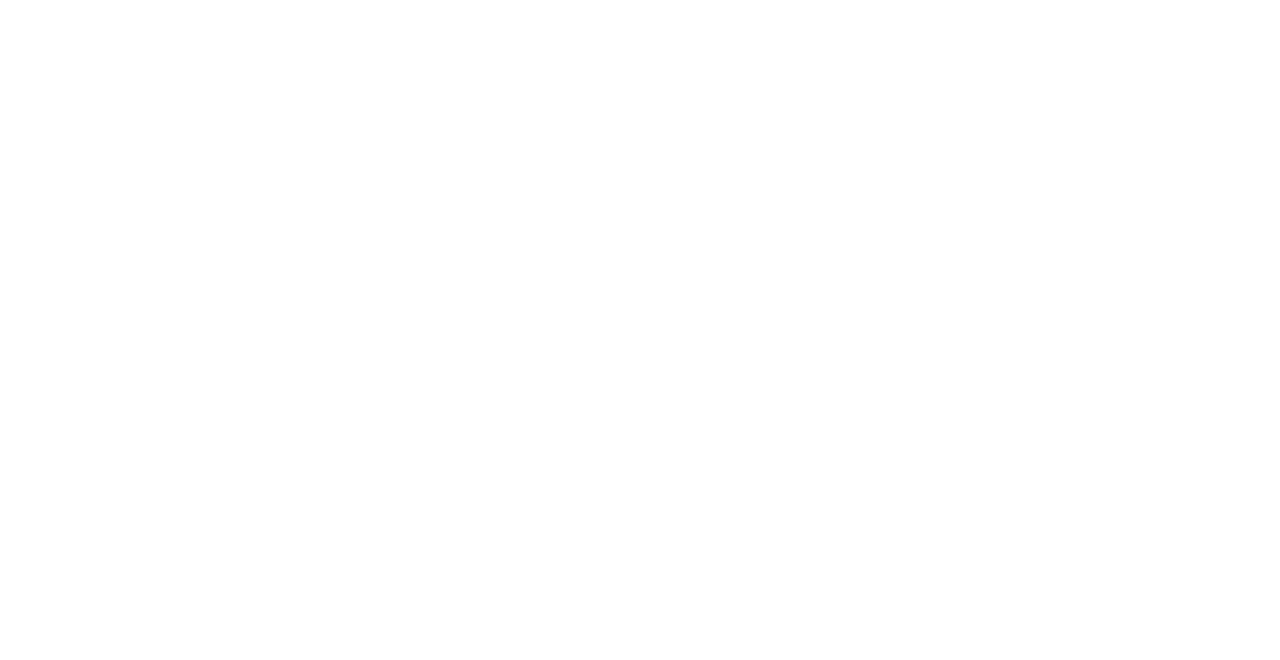
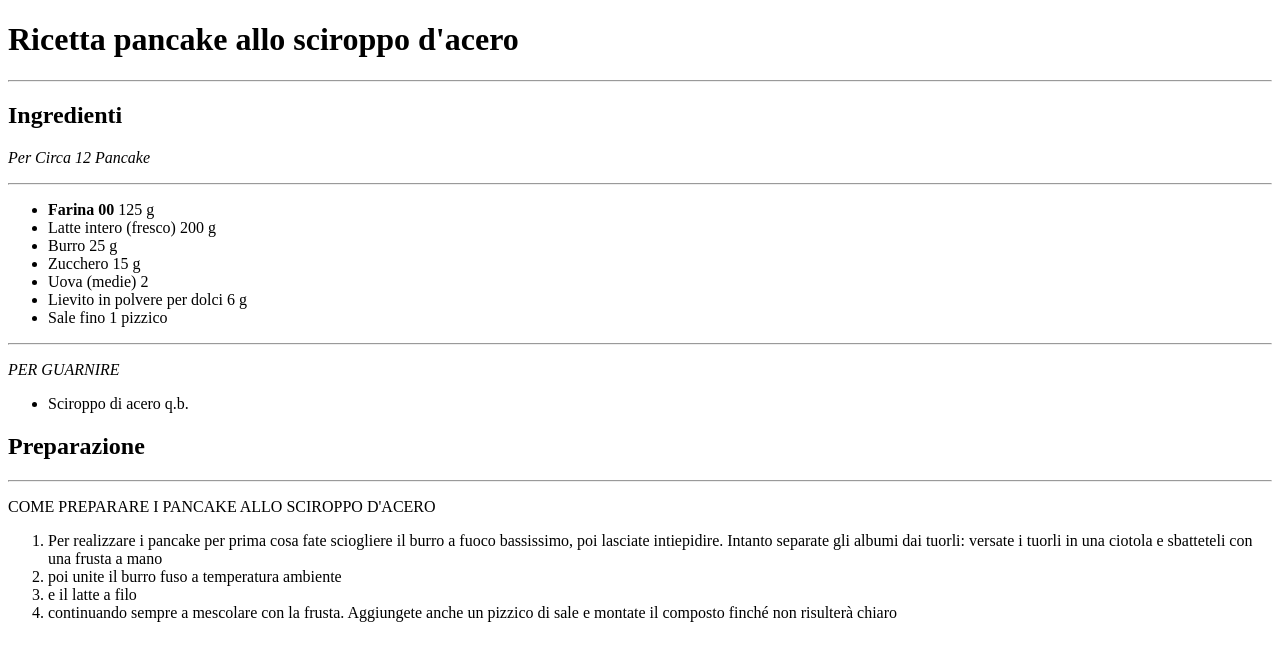
Before and after one commit to BiagioCozzolino/JANA60-HTML-RICETTA, a plain HTML site: page index.html in a window 1280 px wide. Drawn offline with Linux system fonts and the light colour scheme.

Commit message:
Aggiunte ingredienti e procedimento

```diff
--- a/index.html
+++ b/index.html
@@ -6,7 +6,53 @@
     <meta name="viewport" content="width=device-width, initial-scale=1.0">
     <title>Ricetta Pancacke</title>
 </head>
+<div>
+    <h1>Ricetta pancake allo sciroppo d'acero</h1>
+    <hr>
+</div>
+<!-- Inizio sezione ingredienti-->
+<div>
+    <h2>Ingredienti</h2>
+    <p>
+        <em>Per Circa 12 Pancake</em>
+    </p>
+    <hr>
+    <ul>
+        <li><strong>Farina 00</strong> 125 g</li>
+        <li>Latte intero (fresco) 200 g</li>
+        <li>Burro 25 g</li>
+        <li>Zucchero 15 g</li>
+        <li>Uova (medie) 2</li>
+        <li>Lievito in polvere per dolci 6 g</li>
+        <li>Sale fino 1 pizzico</li>
+    </ul>
+    <hr>
+    <p>
+        <em>PER GUARNIRE</em>
+    </p>
+    <ul>
+        <li>Sciroppo di acero q.b.</li>
+    </ul>
+</div>
+<!-- Fine sezione ingredienti-->
+<!-- Inizio sezione preparazione-->
+<div>
+<h2>Preparazione</h2>
+<hr>
+<p>COME PREPARARE I PANCAKE ALLO SCIROPPO D'ACERO</p>
+<ol>
+    <li>Per realizzare i pancake per prima cosa fate sciogliere il burro a fuoco bassissimo,
+        poi lasciate intiepidire. Intanto separate gli albumi dai tuorli: versate i tuorli in
+        una ciotola e sbatteteli con una frusta a mano</li>
+    <li>poi unite il burro fuso a temperatura
+        ambiente</li>
+        <li>e il latte a filo</li>
+        <li>continuando sempre a mescolare con la frusta. Aggiungete
+            anche un pizzico di sale e montate il composto finché non risulterà chiaro</li>
+</ol>
 
+</div>
+<!-- Fine sezione preparazione-->
 <body>
 </body>
 
```
